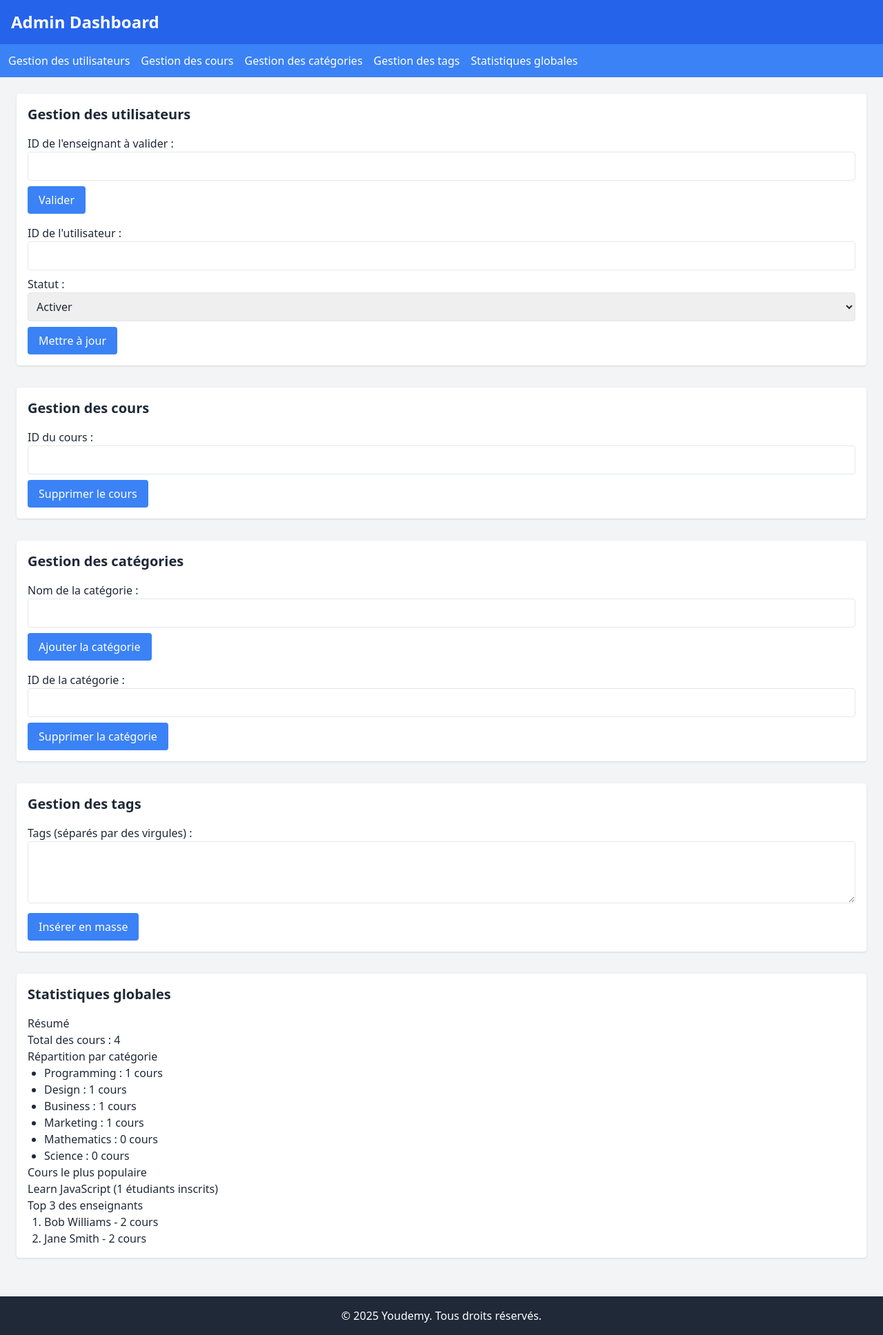
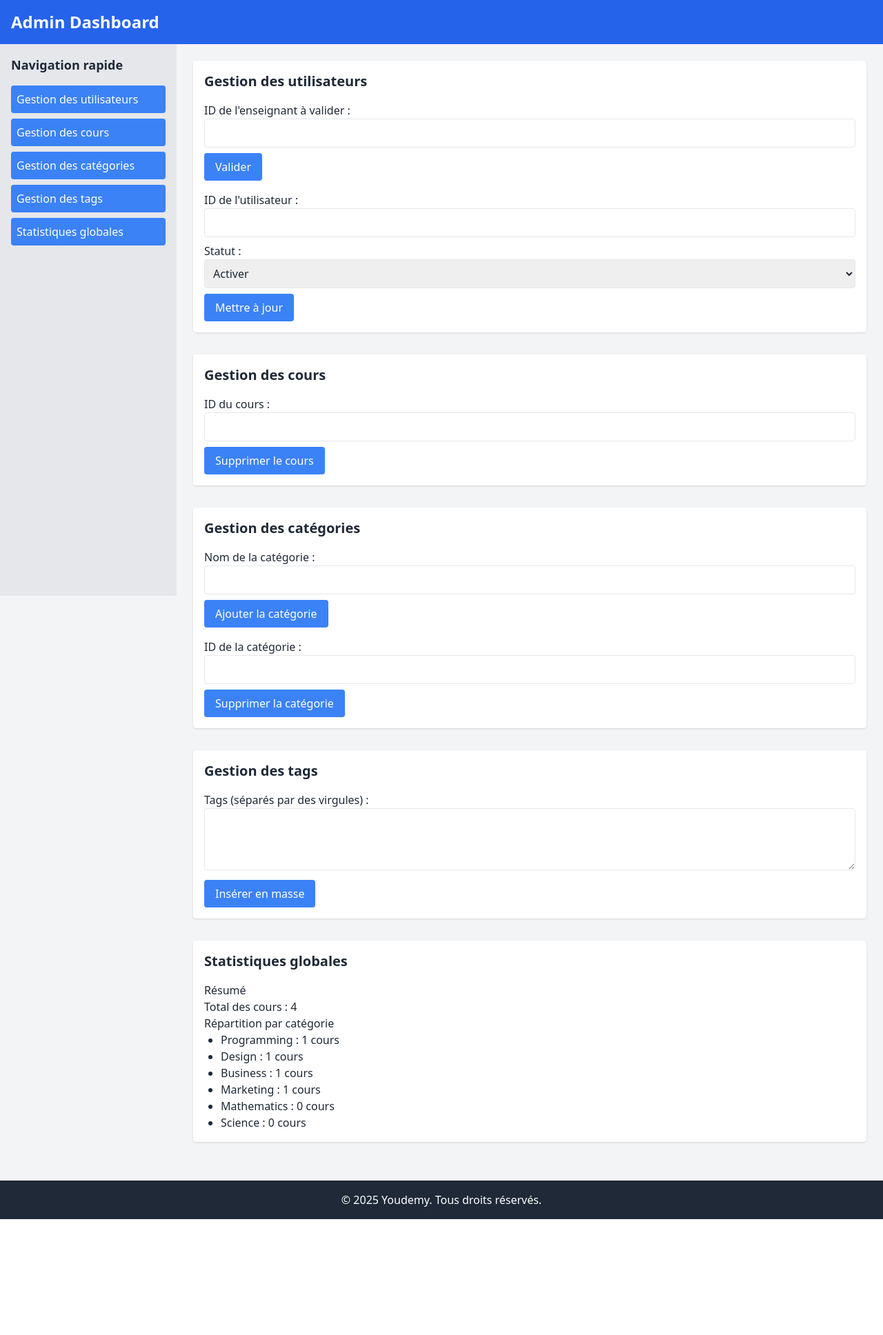
Before and after one commit to Youcode-Classe-E-2024-2025/abdelali_latifi_youdemy, a PHP site: page /public/dashbord-admin.php in a window 1280 px wide. Shown: the whole page at 69% size. After the commit the page ends 1768 px from the top, so only its background shows below. Run offline with PHP 8.4, Linux system fonts and the light colour scheme; data comes from the database, SQL or seed files in the repository; some libraries are stand-ins or nearby versions.

Commit message:
reformulation de la page admin

```diff
--- a/backend/admin.php
+++ b/backend/admin.php
@@ -3,6 +3,10 @@
 require_once '../backend/user.php';
 
 class Admin extends User {
+
+    public function __construct() {
+        parent::__construct();
+    }
 
     // Validation des comptes enseignants
     public function validateTeacher($teacher_id) {
@@ -32,9 +36,16 @@ class Admin extends User {
 
     // Gestion des cours, catégories et tags
     public function deleteCourse($course_id) {
+        // Supprimer les dépendances dans la table enrollments
+        $sql = "DELETE FROM enrollments WHERE course_id = :course_id;";
+        $stmt = $this->db->prepare($sql);
+        $stmt->execute([':course_id' => $course_id]);
+
+        // Supprimer le cours
         $sql = "DELETE FROM courses WHERE course_id = :course_id;";
         $stmt = $this->db->prepare($sql);
         $stmt->execute([':course_id' => $course_id]);
+
         return $stmt->rowCount();
     }
 
@@ -107,6 +118,7 @@ class Admin extends User {
 
         return $stats;
     }
+
 }
 
 ?>
--- a/public/dashbord-admin.php
+++ b/public/dashbord-admin.php
@@ -7,21 +7,26 @@
     <script src="https://cdn.tailwindcss.com"></script>
 </head>
 <body class="bg-gray-100 text-gray-800">
+    <!-- Header -->
     <header class="bg-blue-600 text-white p-4">
         <h1 class="text-2xl font-bold">Admin Dashboard</h1>
     </header>
 
-    <nav class="bg-blue-500 text-white p-3">
-        <ul class="flex space-x-4">
-            <li><a href="#users-section" class="hover:underline">Gestion des utilisateurs</a></li>
-            <li><a href="#courses-section" class="hover:underline">Gestion des cours</a></li>
-            <li><a href="#categories-section" class="hover:underline">Gestion des catégories</a></li>
-            <li><a href="#tags-section" class="hover:underline">Gestion des tags</a></li>
-            <li><a href="#stats-section" class="hover:underline">Statistiques globales</a></li>
+    <div class="flex">
+        <!-- Aside (Menu latéral) -->
+        <aside class="bg-gray-200 w-64 p-4 h-screen">
+            <h2 class="text-lg font-semibold mb-4">Navigation rapide</h2>
+            <ul class="space-y-2">
+                <li><a href="#users-section" class="block p-2 bg-blue-500 text-white rounded hover:bg-blue-600">Gestion des utilisateurs</a></li>
+                <li><a href="#courses-section" class="block p-2 bg-blue-500 text-white rounded hover:bg-blue-600">Gestion des cours</a></li>
+                <li><a href="#categories-section" class="block p-2 bg-blue-500 text-white rounded hover:bg-blue-600">Gestion des catégories</a></li>
+                <li><a href="#tags-section" class="block p-2 bg-blue-500 text-white rounded hover:bg-blue-600">Gestion des tags</a></li>
+                <li><a href="#stats-section" class="block p-2 bg-blue-500 text-white rounded hover:bg-blue-600">Statistiques globales</a></li>
             </ul>
-    </nav>
+        </aside>
 
-    <main class="p-6 space-y-8">
+        <!-- Main Content -->
+        <main class="p-6 flex-1 space-y-8">
             <?php
             require_once '../backend/admin.php';
             $admin = new Admin();
@@ -146,36 +151,12 @@
                         }
                         ?>
                     </ul>
-
-        <h3 class="font-medium">Cours le plus populaire</h3>
-        <p id="most-popular-course">
-            <?php
-            if (!empty($stats['most_popular_course'])) {
-                echo "{$stats['most_popular_course']['title']} ({$stats['most_popular_course']['student_count']} étudiants inscrits)";
-            } else {
-                echo "Aucun cours populaire disponible.";
-            }
-            ?>
-        </p>
-
-        <h3 class="font-medium">Top 3 des enseignants</h3>
-        <ol id="top-teachers" class="list-decimal pl-6">
-            <?php
-            if (!empty($stats['top_teachers'])) {
-                foreach ($stats['top_teachers'] as $teacher) {
-                    echo "<li>{$teacher['name']} - {$teacher['course_count']} cours</li>";
-                }
-            } else {
-                echo "<li>Aucun enseignant trouvé.</li>";
-            }
-            ?>
-        </ol>
                 </div>
             </section>
+        </main>
+    </div>
 
-
-    </main>
-
+    <!-- Footer -->
     <footer class="bg-gray-800 text-white text-center p-4 mt-8">
         <p>&copy; 2025 Youdemy. Tous droits réservés.</p>
     </footer>
```
Lines whose indentation alone changed are shown as unchanged.
